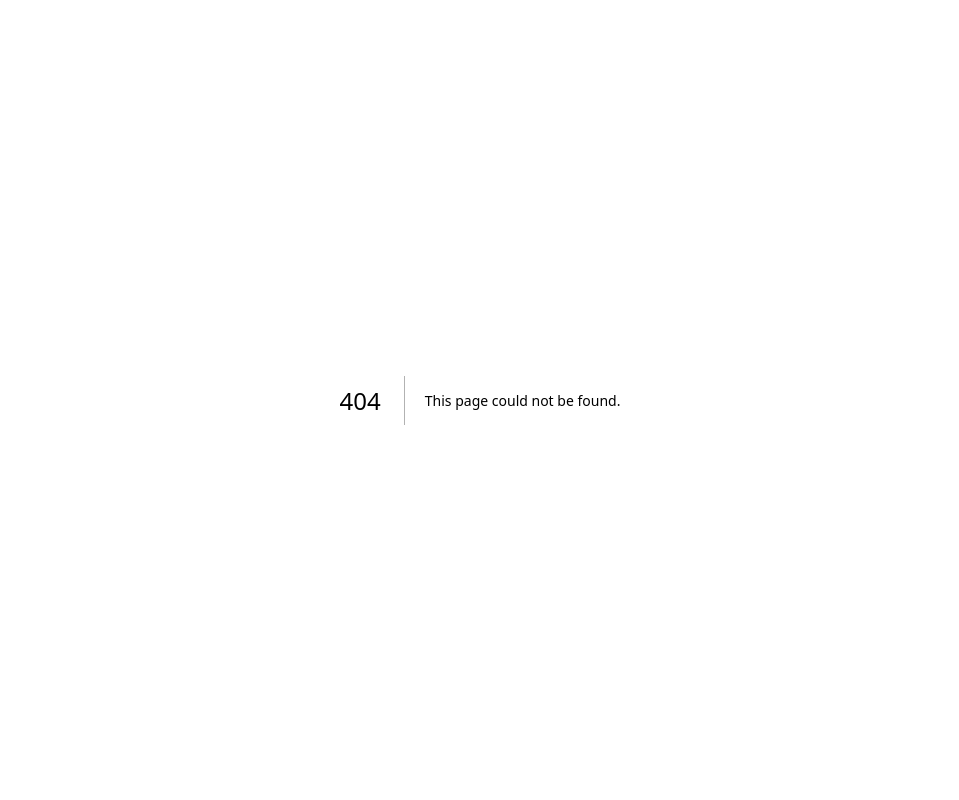
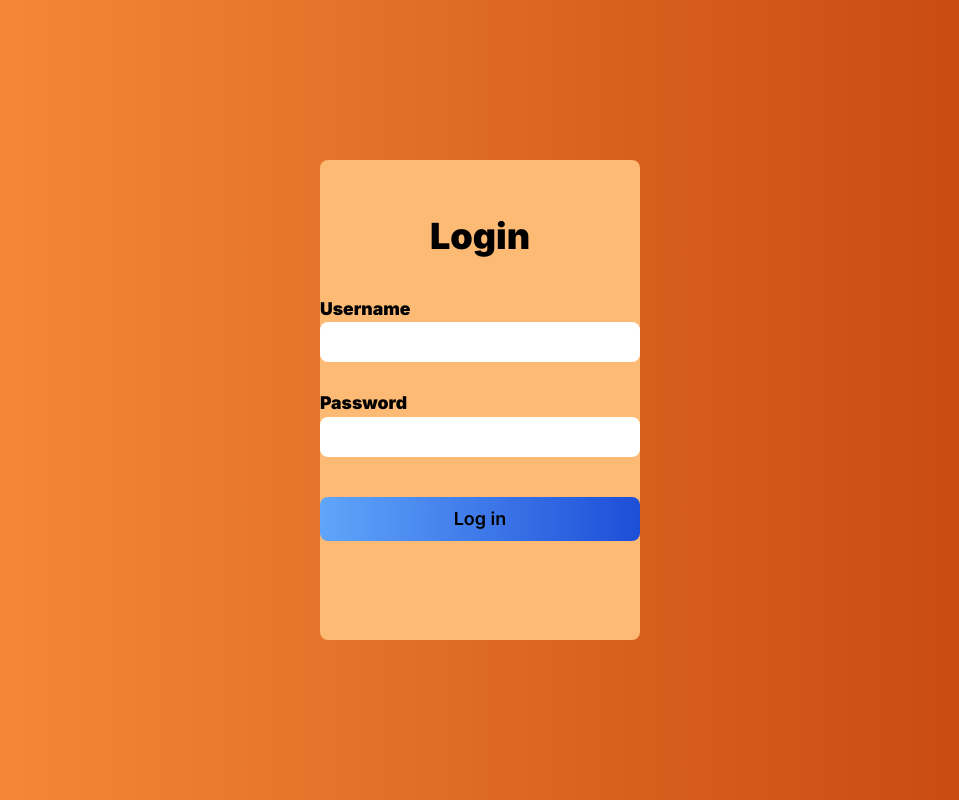
Before and after one commit to trabalhos-si-fiap/fe_happy_game, a Next.js app in the folder happy-game/: page /login in a window 1280 px wide. Before the commit this address had no page. Shown: the whole page, without its empty margins (160-1119 px from the left). Built offline with nearby package versions, Linux system fonts and the light colour scheme.

Commit message:
Log in em andamento

```diff
--- /dev/null
+++ b/happy-game/src/app/login/page.tsx
@@ -0,0 +1,52 @@
+import Container from "@/components/templates/Container";
+
+export default function LoginPage(){
+    return(
+        <div className="
+         text-black flex items-center justify-center h-screen
+         bg-gradient-to-r from-orange-400 to-orange-700">
+            <div className="
+             flex flex-col w-3/12 gap-10 items-center py-14 h-[60%] rounded-lg
+             bg-orange-300">
+
+                <h1 className="text-4xl font-black">Login</h1>
+
+                <form className="gap-7 flex flex-col">
+                    <div className="flex flex-col">
+                     <label
+                     className="font-black text-[1.1rem]"
+                     htmlFor="login_id"
+                     >Username</label>
+                     <input
+                      type="text"
+                      name="login"
+                      id="login_id"
+                      className="px-2 py-2 rounded-lg w-80"
+                      />
+                    </div>
+                    <div className="flex flex-col">
+                     <label
+                     htmlFor="password_id"
+                     className="font-black text-[1.1rem]"
+                     >Password</label>
+                     <input
+                      type="text"
+                      name="password"
+                      id="password_id"
+                      className=" px-2 py-2 rounded-lg w-80"
+                      />
+                    </div>
+                </form>
+
+                <div>
+                 <button className="
+                 bg-gradient-to-r from-blue-400 w-80
+                to-blue-700 px-12 py-2 rounded-lg
+                hover:scale-105 hover:duration-200
+                text-lg font-semibold
+                ">Log in</button>
+                </div>
+            </div>
+        </div>
+    )
+}
--- a/happy-game/src/components/templates/header.tsx
+++ b/happy-game/src/components/templates/header.tsx
@@ -33,7 +33,7 @@ export default function Header(){
             </nav>
             <div>
                 <ul className='flex gap-2'>
-                    <Button link={"/"}>
+                    <Button link={"/login"}>
                        Log in
                     </Button>
                     <Button link={"/"}>
```
